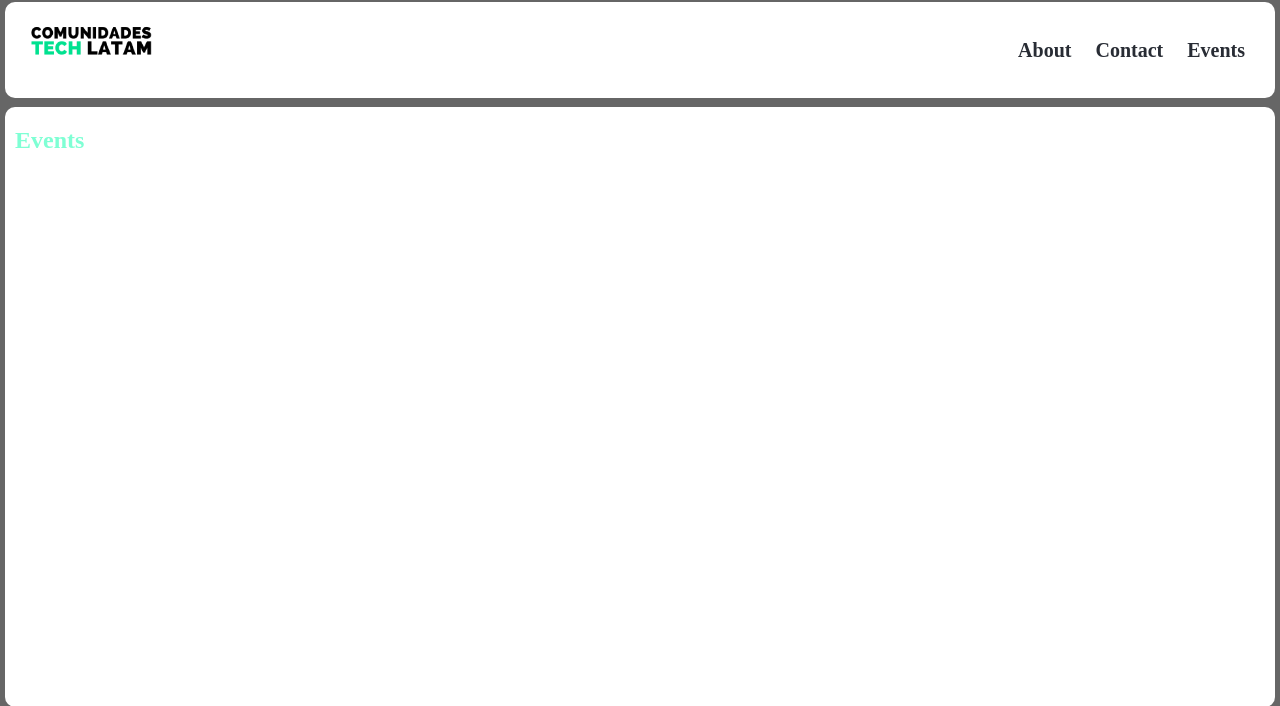
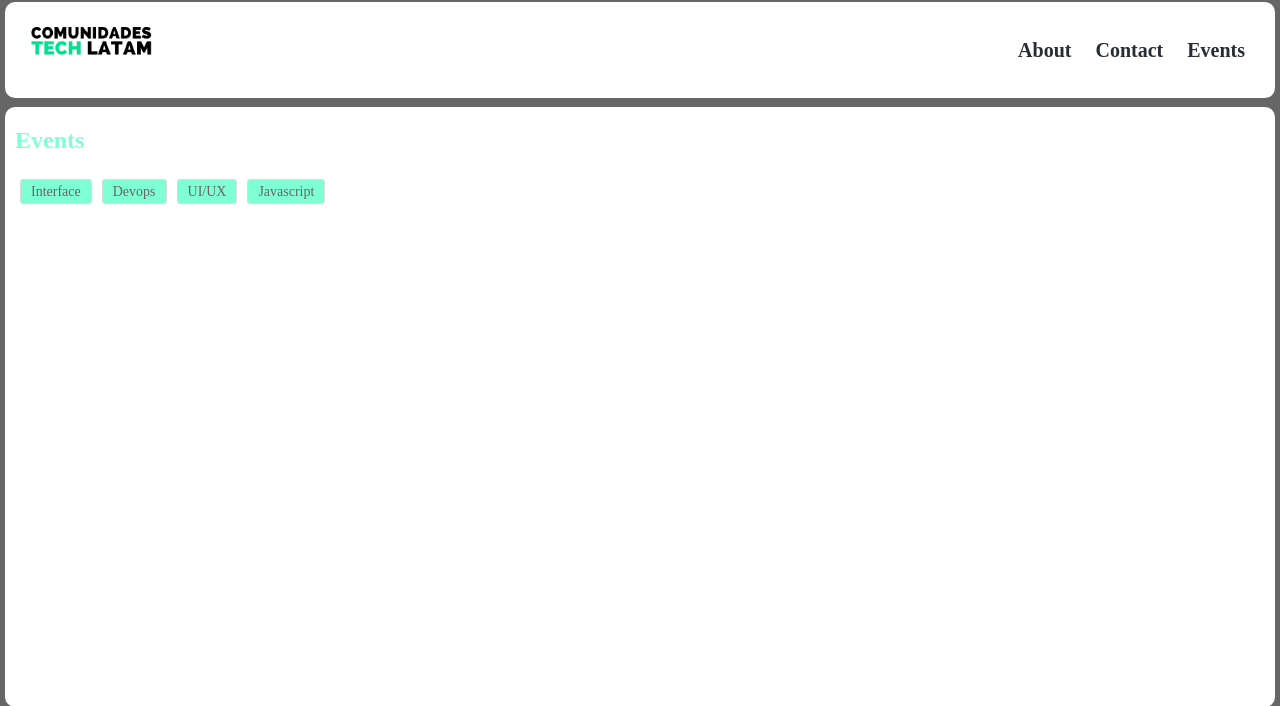
Before and after one commit to ComunidadesTechLat/ComunitiesTechLatam, a Django app: page /events/ in a window 1280 px wide. Shown: the top 706 px of the page. Run offline with Django 3.2, Linux system fonts and the light colour scheme.

Commit message:
Add categories ui

```diff
--- a/static/css/main.css
+++ b/static/css/main.css
@@ -50,3 +50,26 @@ h1 {
 .footer-container {
     grid-area: footer;
 }
+.tags {
+    display: flex;
+    overflow: hidden;
+    flex-wrap: wrap;
+    width: 500px;
+  }
+.tags a {
+  line-height: 23px;
+  margin: 5px;
+  padding: 0 10px 0 10px;
+  font-size: 14px;
+  color: #666666;
+  text-decoration: none;
+  background: var(--base-color-link);
+  border-width: 1px;
+  border-style: solid;
+  border-color: #dadada;
+  border-radius: 3px;
+}
+.tags a:active {
+    transform: translateY(1px);
+    border-color: var(--base-color-link);
+}
--- a/templates/web/events.html
+++ b/templates/web/events.html
@@ -5,5 +5,10 @@ events
 {% block container %}
 <section class="main-cointaier container">
     <h1>Events</h1>
+    <div class="tags">
+        {% for categori in categories %}
+            <a href="#">{{ categori.name }}</a>
+        {% endfor %}
+    </div>
 </section>
 {% endblock %}
--- a/web/views.py
+++ b/web/views.py
@@ -24,7 +24,23 @@ def community(request, id):
 
 def events(request):
     """Return HttpResponse of event"""
-    return render(request, 'web/events.html')
+    context = {
+        'categories': [
+            {
+                'name': 'Interface'
+            },
+            {
+                'name': 'Devops'
+            },
+            {
+                'name': 'UI/UX'
+            },
+            {
+                'name': 'Javascript'
+            },
+        ]
+    }
+    return render(request, 'web/events.html', context)
 
 def contact(request):
     """Return HttpResponse of contact"""
```
